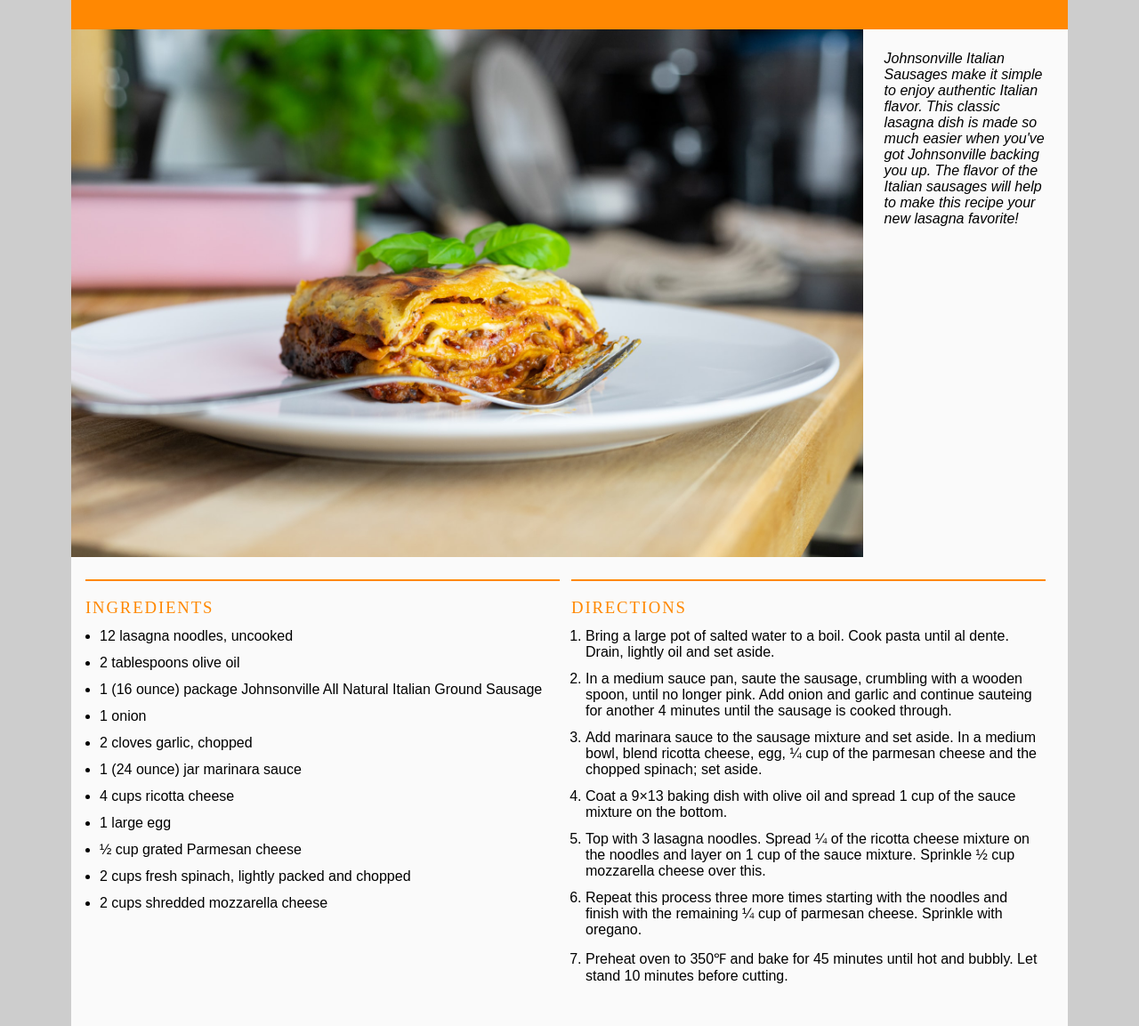
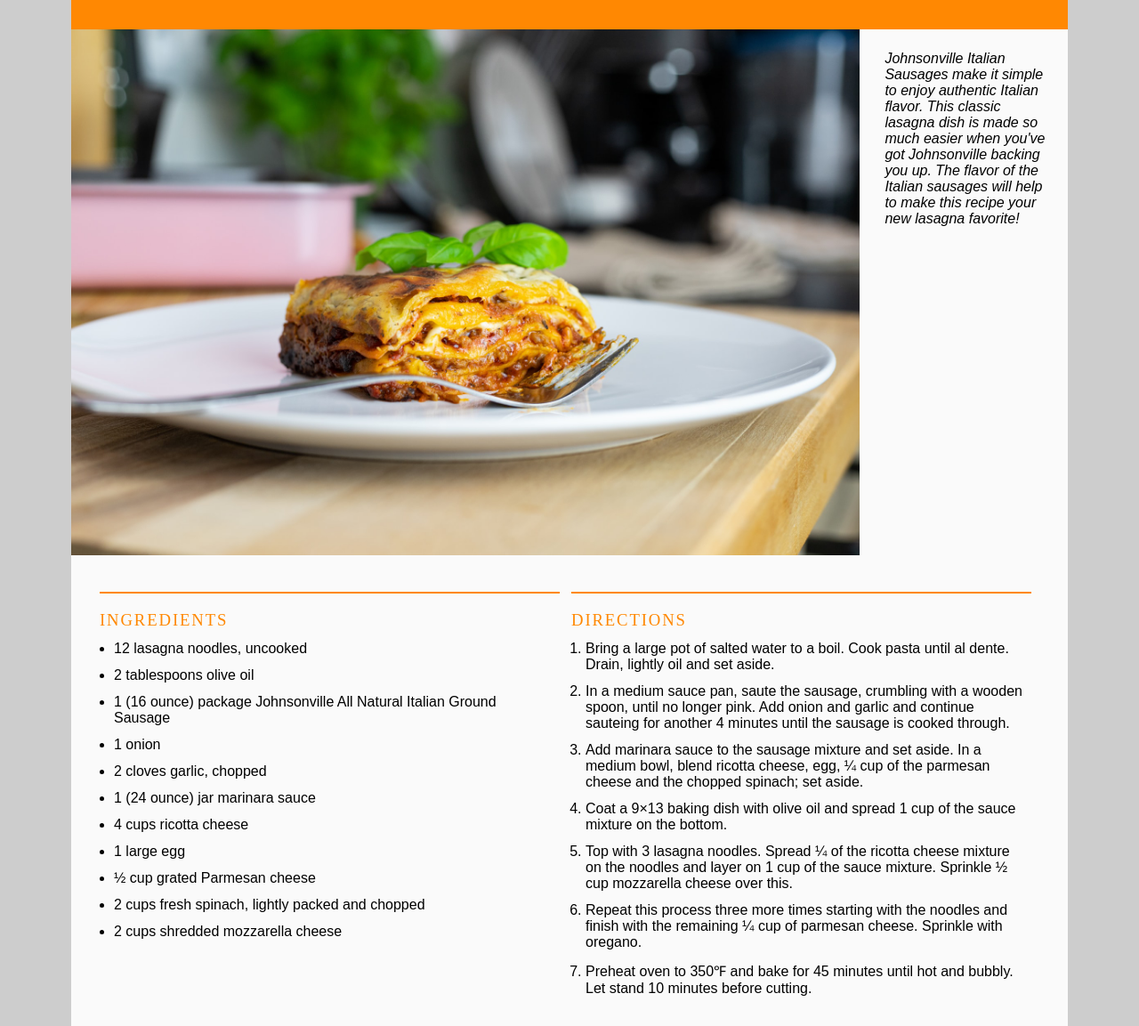
Before and after one commit to ftawfik/ftawfik.github.io, a plain HTML site: page grc338/css-grid-layout/index.html in a window 1280 px wide. Shown: the part 147-1300 px from the top of the page at 89% size. Drawn offline with Linux system fonts and the light colour scheme; a web font is replaced by a local one.

Commit message:
Update lasagnastyle.css

```diff
--- a/grc338/css-grid-layout/lasagnastyle.css
+++ b/grc338/css-grid-layout/lasagnastyle.css
@@ -101,7 +101,7 @@ header {
 figure {
     display: grid;
     grid-template-columns: 4fr 1fr;
-    column-gap: 0.5em;
+    column-gap: 0.75em;
 }
 
 
@@ -109,7 +109,7 @@ main {
     display: grid;
     grid-template-columns: 1fr 1fr;
     column-gap: 0.25em;
-    padding: 1em;
+    padding: 2em;
 }
 
 
```
